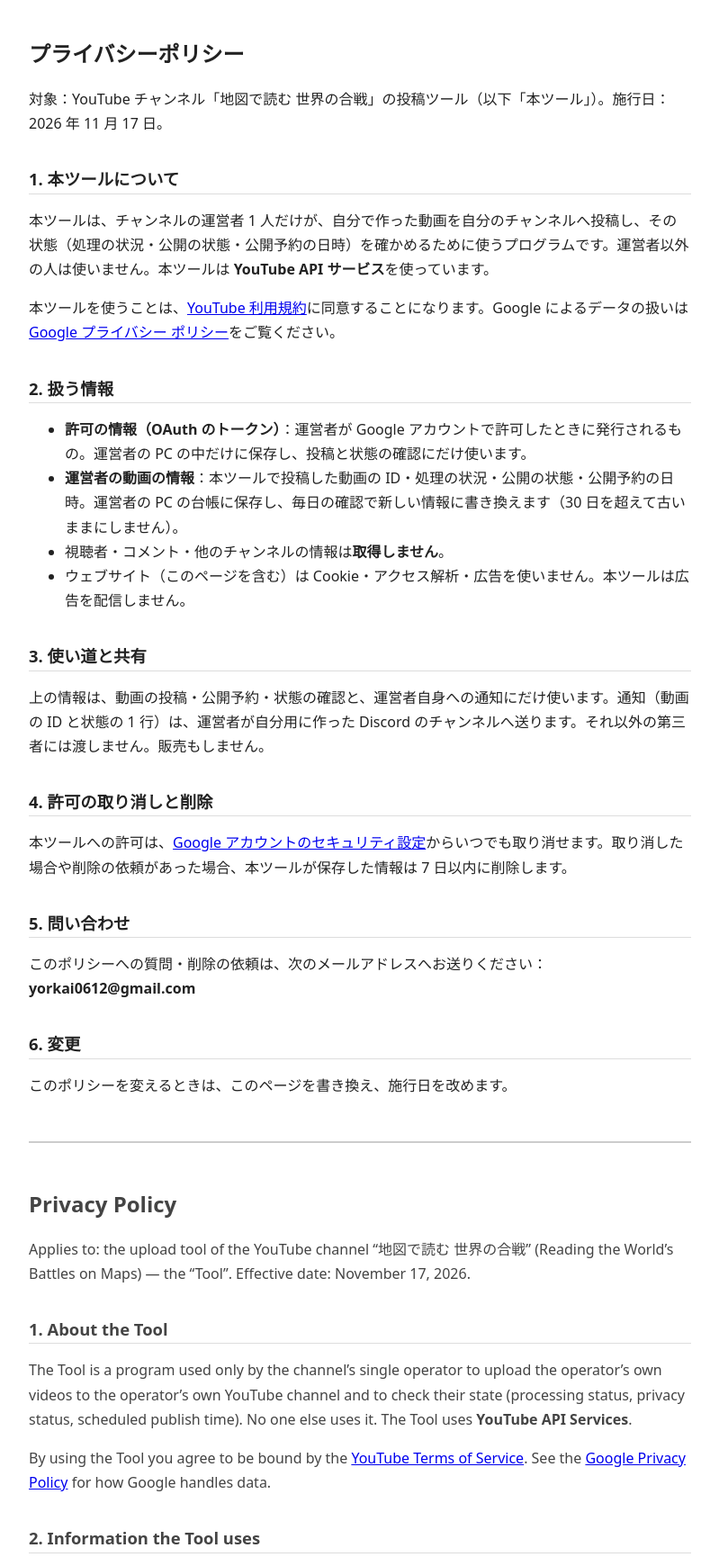
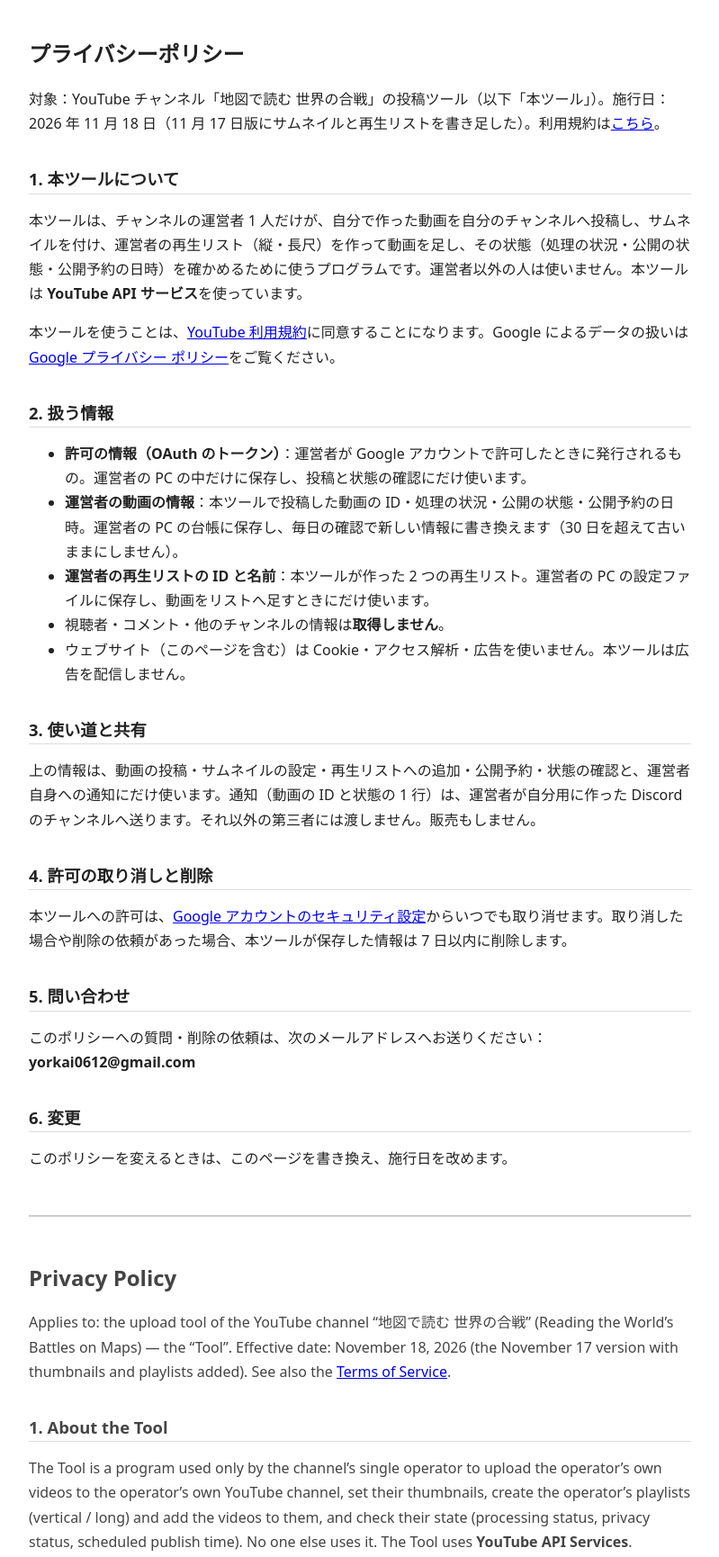
Before and after one commit to york061231/chizu-kassen, a plain HTML site: page privacy.html in a window 1280 px wide. Shown: the top 1730 px of the page at 90% size, without its empty margins (240-1039 px from the left). Drawn offline with Linux system fonts and the light colour scheme.

Commit message:
Add privacy.html

```diff
--- a/privacy.html
+++ b/privacy.html
@@ -15,22 +15,23 @@
 </head>
 <body>
 <h1>プライバシーポリシー</h1>
-<p>対象：YouTube チャンネル「地図で読む 世界の合戦」の投稿ツール（以下「本ツール」）。施行日：2026 年 11 月 17 日。</p>
+<p>対象：YouTube チャンネル「地図で読む 世界の合戦」の投稿ツール（以下「本ツール」）。施行日：2026 年 11 月 18 日（11 月 17 日版にサムネイルと再生リストを書き足した）。利用規約は<a href="terms.html">こちら</a>。</p>
 
 <h2>1. 本ツールについて</h2>
-<p>本ツールは、チャンネルの運営者 1 人だけが、自分で作った動画を自分のチャンネルへ投稿し、その状態（処理の状況・公開の状態・公開予約の日時）を確かめるために使うプログラムです。運営者以外の人は使いません。本ツールは <strong>YouTube API サービス</strong>を使っています。</p>
+<p>本ツールは、チャンネルの運営者 1 人だけが、自分で作った動画を自分のチャンネルへ投稿し、サムネイルを付け、運営者の再生リスト（縦・長尺）を作って動画を足し、その状態（処理の状況・公開の状態・公開予約の日時）を確かめるために使うプログラムです。運営者以外の人は使いません。本ツールは <strong>YouTube API サービス</strong>を使っています。</p>
 <p>本ツールを使うことは、<a href="https://www.youtube.com/t/terms">YouTube 利用規約</a>に同意することになります。Google によるデータの扱いは <a href="http://www.google.com/policies/privacy">Google プライバシー ポリシー</a>をご覧ください。</p>
 
 <h2>2. 扱う情報</h2>
 <ul>
   <li><strong>許可の情報（OAuth のトークン）</strong>：運営者が Google アカウントで許可したときに発行されるもの。運営者の PC の中だけに保存し、投稿と状態の確認にだけ使います。</li>
   <li><strong>運営者の動画の情報</strong>：本ツールで投稿した動画の ID・処理の状況・公開の状態・公開予約の日時。運営者の PC の台帳に保存し、毎日の確認で新しい情報に書き換えます（30 日を超えて古いままにしません）。</li>
+  <li><strong>運営者の再生リストの ID と名前</strong>：本ツールが作った 2 つの再生リスト。運営者の PC の設定ファイルに保存し、動画をリストへ足すときにだけ使います。</li>
   <li>視聴者・コメント・他のチャンネルの情報は<strong>取得しません</strong>。</li>
   <li>ウェブサイト（このページを含む）は Cookie・アクセス解析・広告を使いません。本ツールは広告を配信しません。</li>
 </ul>
 
 <h2>3. 使い道と共有</h2>
-<p>上の情報は、動画の投稿・公開予約・状態の確認と、運営者自身への通知にだけ使います。通知（動画の ID と状態の 1 行）は、運営者が自分用に作った Discord のチャンネルへ送ります。それ以外の第三者には渡しません。販売もしません。</p>
+<p>上の情報は、動画の投稿・サムネイルの設定・再生リストへの追加・公開予約・状態の確認と、運営者自身への通知にだけ使います。通知（動画の ID と状態の 1 行）は、運営者が自分用に作った Discord のチャンネルへ送ります。それ以外の第三者には渡しません。販売もしません。</p>
 
 <h2>4. 許可の取り消しと削除</h2>
 <p>本ツールへの許可は、<a href="https://security.google.com/settings/security/permissions">Google アカウントのセキュリティ設定</a>からいつでも取り消せます。取り消した場合や削除の依頼があった場合、本ツールが保存した情報は 7 日以内に削除します。</p>
@@ -45,22 +46,23 @@
 
 <div class="en" lang="en">
 <h1>Privacy Policy</h1>
-<p>Applies to: the upload tool of the YouTube channel “地図で読む 世界の合戦” (Reading the World’s Battles on Maps) — the “Tool”. Effective date: November 17, 2026.</p>
+<p>Applies to: the upload tool of the YouTube channel “地図で読む 世界の合戦” (Reading the World’s Battles on Maps) — the “Tool”. Effective date: November 18, 2026 (the November 17 version with thumbnails and playlists added). See also the <a href="terms.html">Terms of Service</a>.</p>
 
 <h2>1. About the Tool</h2>
-<p>The Tool is a program used only by the channel’s single operator to upload the operator’s own videos to the operator’s own YouTube channel and to check their state (processing status, privacy status, scheduled publish time). No one else uses it. The Tool uses <strong>YouTube API Services</strong>.</p>
+<p>The Tool is a program used only by the channel’s single operator to upload the operator’s own videos to the operator’s own YouTube channel, set their thumbnails, create the operator’s playlists (vertical / long) and add the videos to them, and check their state (processing status, privacy status, scheduled publish time). No one else uses it. The Tool uses <strong>YouTube API Services</strong>.</p>
 <p>By using the Tool you agree to be bound by the <a href="https://www.youtube.com/t/terms">YouTube Terms of Service</a>. See the <a href="http://www.google.com/policies/privacy">Google Privacy Policy</a> for how Google handles data.</p>
 
 <h2>2. Information the Tool uses</h2>
 <ul>
   <li><strong>Authorization data (OAuth tokens)</strong> issued when the operator authorizes the Tool with their Google account. Stored only on the operator’s computer and used only to upload videos and read their state.</li>
   <li><strong>Data about the operator’s own videos</strong>: video IDs, processing status, privacy status and scheduled publish time of videos uploaded with the Tool. Stored in a ledger file on the operator’s computer and refreshed by a daily check (never kept stale for more than 30 days).</li>
+  <li><strong>IDs and names of the operator’s playlists</strong>: the two playlists the Tool created. Stored in a settings file on the operator’s computer and used only to add videos to them.</li>
   <li>The Tool does <strong>not</strong> collect data about viewers, comments or other channels.</li>
   <li>The website (including this page) uses no cookies, analytics or ads. The Tool does not serve ads.</li>
 </ul>
 
 <h2>3. Use and sharing</h2>
-<p>This information is used only to upload and schedule videos, to check their state, and to notify the operator. Notifications (one line with a video ID and its state) are sent to a Discord channel the operator created for themselves. Nothing is shared with any other third party or sold.</p>
+<p>This information is used only to upload and schedule videos, set their thumbnails, add them to playlists, check their state, and notify the operator. Notifications (one line with a video ID and its state) are sent to a Discord channel the operator created for themselves. Nothing is shared with any other third party or sold.</p>
 
 <h2>4. Revoking access and deletion</h2>
 <p>You can revoke the Tool’s access at any time on the <a href="https://security.google.com/settings/security/permissions">Google security settings page</a>. After access is revoked, or on request, data stored by the Tool is deleted within 7 days.</p>
```
